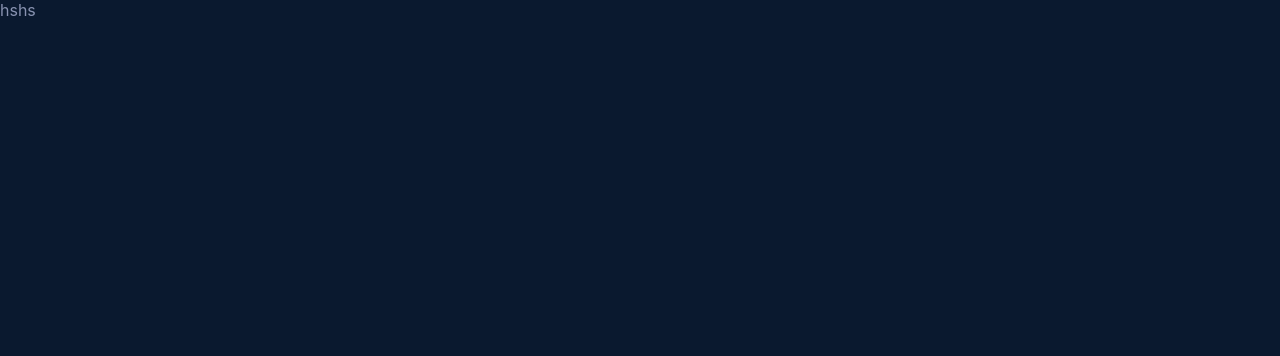
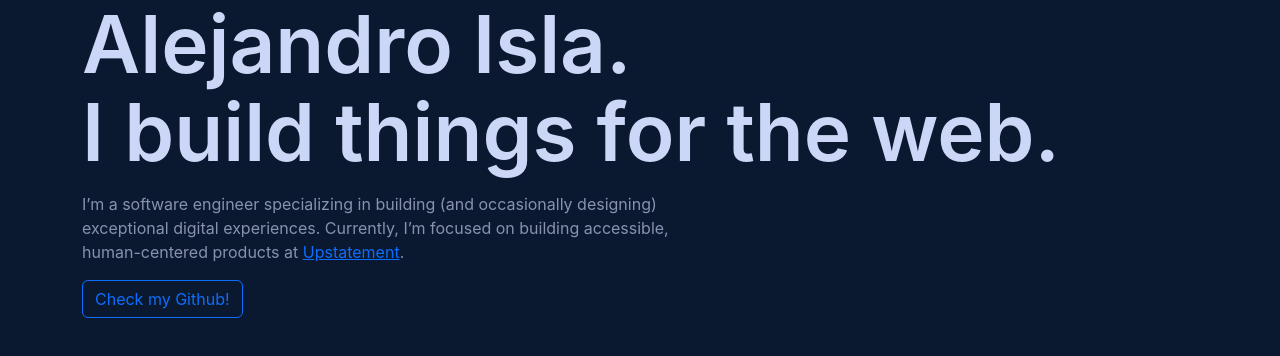
Before and after one commit to Willywes/my-website, a Next.js app: page / in a window 1280 px wide. Shown: the top 356 px of the page. Built offline with nearby package versions, Linux system fonts and the light colour scheme.

Commit message:
[ADDED] Advances

```diff
--- a/next.config.js
+++ b/next.config.js
@@ -2,21 +2,21 @@
 const nextConfig = {
   reactStrictMode: true,
   swcMinify: true,
-  i18n: {
-    locales: ['en', 'sr', 'es', 'pseudo'],
-    pseudoLocale: 'pseudo',
-    sourceLocale: 'en',
-    fallbackLocales: {
-      default: 'en'
-    },
-    catalogs: [
-      {
-        path: 'src/translations/locales/{locale}/messages',
-        include: ['src/pages', 'src/components']
-      }
-    ],
-    format: 'po'
-  }
+  // i18n: {
+  //   locales: ['en', 'sr', 'es', 'pseudo'],
+  //   pseudoLocale: 'pseudo',
+  //   sourceLocale: 'en',
+  //   fallbackLocales: {
+  //     default: 'en'
+  //   },
+  //   catalogs: [
+  //     {
+  //       path: 'src/translations/locales/{locale}/messages',
+  //       include: ['src/pages', 'src/components']
+  //     }
+  //   ],
+  //   format: 'po'
+  // }
 }
 
 module.exports = nextConfig
--- a/package.json
+++ b/package.json
@@ -10,6 +10,7 @@
   },
   "dependencies": {
     "@lingui/react": "^3.14.0",
+    "bootstrap": "^5.2.0",
     "make-plural": "^7.1.0",
     "next": "12.2.4",
     "react": "18.2.0",
--- a/src/assets/css/main.css
+++ b/src/assets/css/main.css
@@ -9,3 +9,33 @@ body {
     color: #8892b0;
     font-family: -apple-system, BlinkMacSystemFont, 'Segoe UI', Roboto, Oxygen, Ubuntu, Cantarell, 'Open Sans', 'Helvetica Neue', sans-serif;
 }
+
+
+.heading-first,
+.heading-secondary{
+    font-weight: 600;
+    color: #ccd6f6;
+    line-height: 1.1;
+    margin: 0;
+    font-size: clamp(40px, 8vw, 80px);
+}
+
+.heading-secondary{
+    margin-top: 10px;
+    color: #8892b0;
+    line-height: 0.9;
+}
+
+
+.color-text-highlight{
+    color : #ccd6f6
+}
+.color-text{
+    color : #8892b0
+}
+.color-hint{
+    color : #2f93f2
+}
+.bg-hint{
+    background : #2f93f2
+}
--- a/src/pages/_app.tsx
+++ b/src/pages/_app.tsx
@@ -1,3 +1,4 @@
+import 'bootstrap/dist/css/bootstrap.css'
 import '../assets/css/main.css';
 import type { AppProps } from 'next/app'
 
--- a/src/pages/index.tsx
+++ b/src/pages/index.tsx
@@ -1,6 +1,5 @@
 import type {NextPage} from 'next'
 import Head from 'next/head'
-import Image from 'next/image'
 
 
 const Home: NextPage = () => {
@@ -13,7 +12,22 @@ const Home: NextPage = () => {
             </Head>
 
             <main>
-                hshs
+                <div className="container">
+                    <div className="row">
+                        <div className="col-12">
+                            <h2 className="heading-first">Alejandro Isla.</h2>
+                            <h1 className="heading-first">I build things for the web.</h1>
+                        </div>
+                        <div className="col-md-7 py-3">
+                            <p>
+                                I’m a software engineer specializing in building (and occasionally designing) exceptional digital experiences. Currently, I’m focused on building accessible, human-centered products at <a href="https://alejandroisla.cl" target="_blank" rel="noreferrer">Upstatement</a>.
+                            </p>
+                            <button className="btn btn-outline-primary">
+                                Check my Github!
+                            </button>
+                        </div>
+                    </div>
+                </div>
             </main>
 
             <footer>
```
Also changed, not shown: 2 other files (tests, documents, lock files or other folders).
